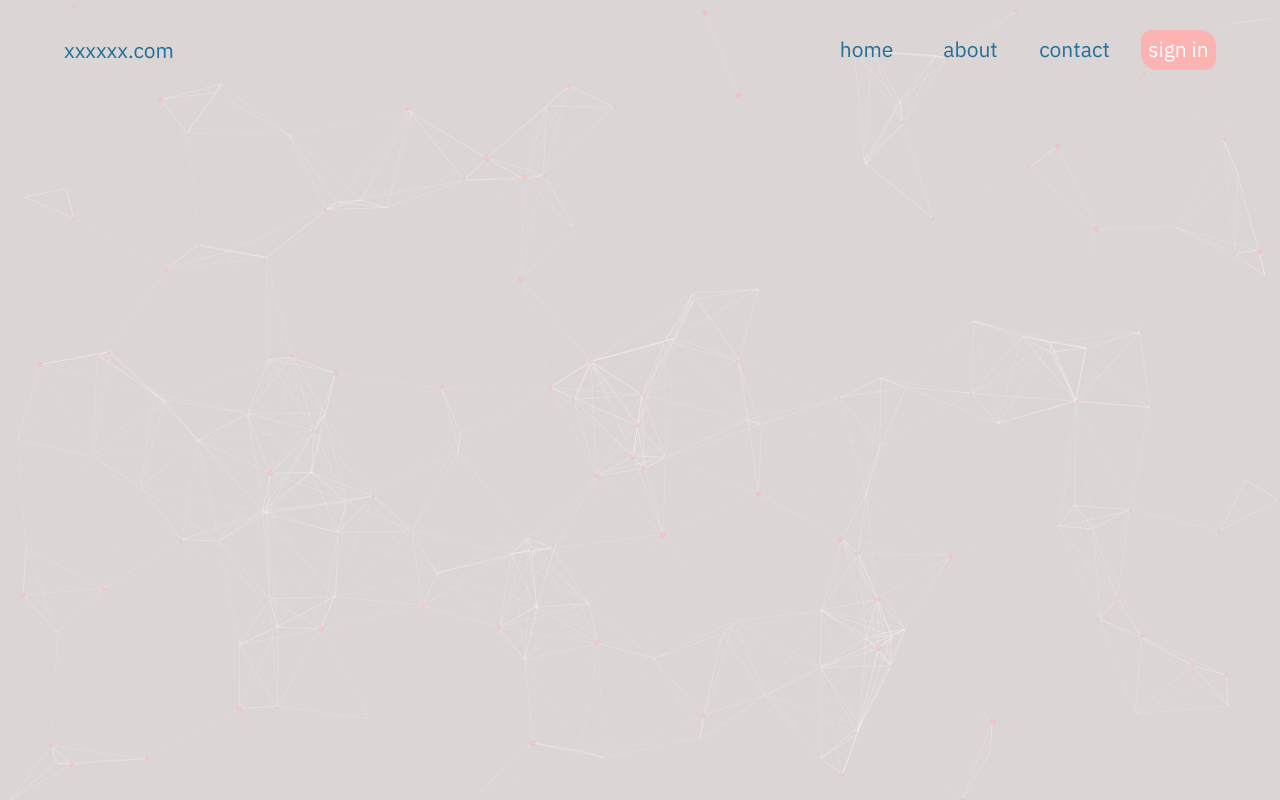
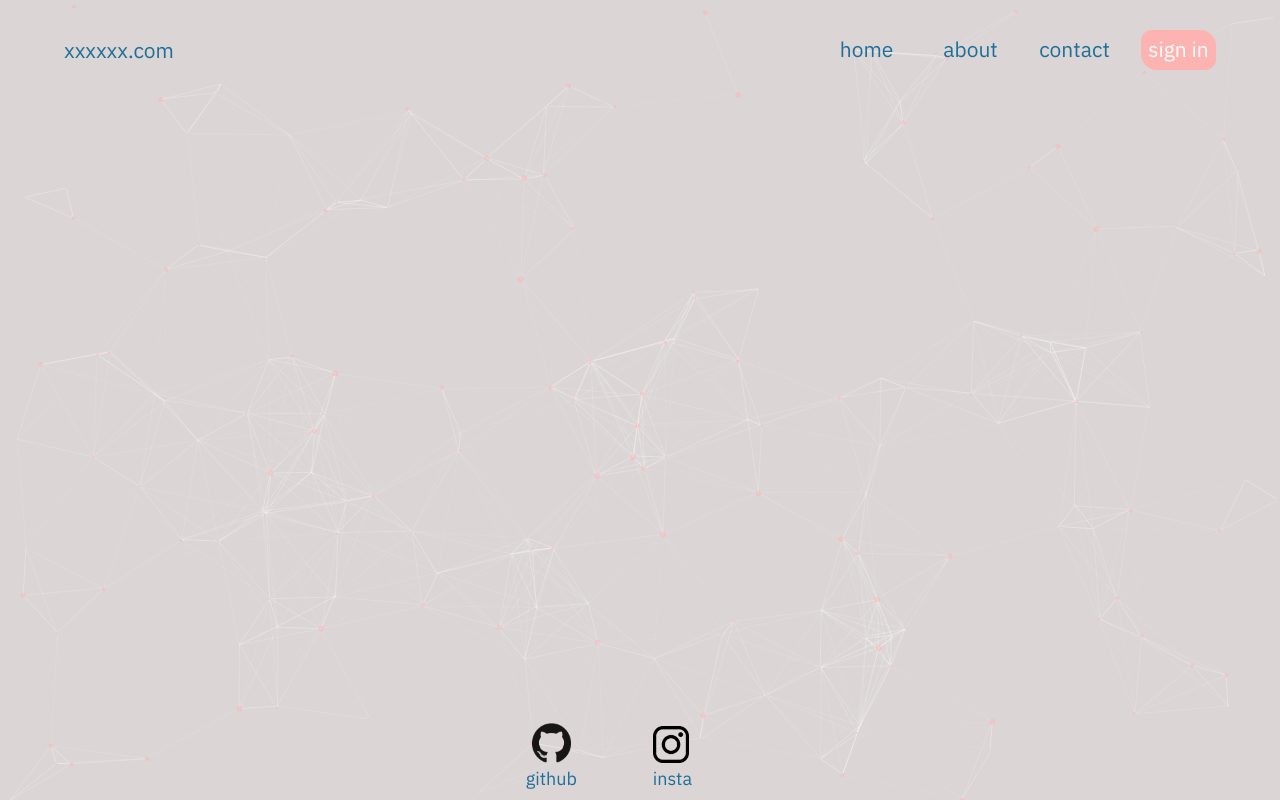
Before and after one commit to agod1373/upload, a plain HTML site: page contact.html in a window 1280 px wide. Drawn offline with Linux system fonts and the light colour scheme.

Commit message:
added footer icons and animations

```diff
--- a/contact.html
+++ b/contact.html
@@ -19,6 +19,17 @@
         </ul>
       </nav>
 
+      <footer>
+        <section class="icon">
+          <a href="https://github.com/agod1373/upload" target="_blank"><img id="github" class="social-footer" src="images/icons/github.png"></a>
+          <a href="https://github.com/agod1373/upload" target="_blank"><h3 id="github-text">github</h3></a>
+        </section>
+        <section class="icon">
+          <a href="https://github.com/agod1373/upload" target="_blank"><img id="instagram" class="social-footer" src="images/icons/instagram.png"></a>
+          <a href="https://github.com/agod1373/upload" target="_blank"><h3 id="instagram-text">insta</h3></a>
+        </section>
+      </footer>
+
 
     </main>
   </div>
--- a/css/style.css
+++ b/css/style.css
@@ -121,6 +121,8 @@ main {
 }
 
 footer {
+  display: inline-flex;
+  align-items: baseline;
   position: fixed;
   bottom: 10px;
   left: 50%;
@@ -128,19 +130,25 @@ footer {
 }
 
 .icon {
+  width: 40%;
   display: inline-flex;
   margin: 0px auto;
   flex-direction: column;
 }
 
-.social-footer {
+#github {
   box-sizing: border-box;
-  width: 40%;
-  padding-left: 5px;
+  width: 45%;
+  padding-left: 6px;
+}
+
+#instagram {
+  box-sizing: border-box;
+  width: 36%;
 }
 
 .icon h3 {
-  width: 40%;
+  width: 20%;
   color: #1f6f99;
   font-family: "IBM Plex Sans", sans-serif;
   font-weight: 400;
--- a/js/main.js
+++ b/js/main.js
@@ -45,24 +45,11 @@ contactButton.addEventListener('mouseenter', enterContactButton, false);
 contactButton.addEventListener('mouseleave', leaveContactButton, false);
 
 
-
-//mission statement animation
-let missionWrapper = document.getElementById('mission');
-missionWrapper.innerHTML = missionWrapper.textContent.replace(/\S/g, "<span class='letter'>$&</span>");
-anime.timeline({loop: false})
-  .add({
-    targets: 'mission, .letter',
-    opacity: [0,1],
-    easing: "easeInOutQuad",
-    duration: 500,
-    delay: (el, i) => 50 * (i+1)
-  });
-
-
-
 //social icon animation
 const githubIcon = document.getElementById('github');
 const githubText = document.getElementById('github-text');
+const instagramIcon = document.getElementById('instagram');
+const instagramText = document.getElementById('instagram-text');
 
 function animateSocial(target, height, duration) {
     anime ({
@@ -76,6 +63,25 @@ const enterGithubIcon = () => {animateSocial(githubIcon, -10, 500)};
 const leaveGithubIcon = () => {animateSocial(githubIcon, 0, 300)};
 githubIcon.addEventListener('mouseenter', enterGithubIcon, false);
 githubIcon.addEventListener('mouseleave', leaveGithubIcon, false);
-
 githubText.addEventListener('mouseenter', enterGithubIcon, false);
 githubText.addEventListener('mouseleave', leaveGithubIcon, false);
+
+const enterInstagramIcon = () => {animateSocial(instagramIcon, -10, 500)};
+const leaveInstagramIcon = () => {animateSocial(instagramIcon, 0, 300)};
+instagramIcon.addEventListener('mouseenter', enterInstagramIcon, false);
+instagramIcon.addEventListener('mouseleave', leaveInstagramIcon, false);
+instagramText.addEventListener('mouseenter', enterInstagramIcon, false);
+instagramText.addEventListener('mouseleave', leaveInstagramIcon, false);
+
+
+//mission statement animation
+let missionWrapper = document.getElementById('mission');
+missionWrapper.innerHTML = missionWrapper.textContent.replace(/\S/g, "<span class='letter'>$&</span>");
+anime.timeline({loop: false})
+  .add({
+    targets: 'mission, .letter',
+    opacity: [0,1],
+    easing: "easeInOutQuad",
+    duration: 500,
+    delay: (el, i) => 50 * (i+1)
+  });
```
Also changed, not shown: about.html (+10 -0 lines), index.html (+5 -1 lines), images/icons/instagram.png (added).
